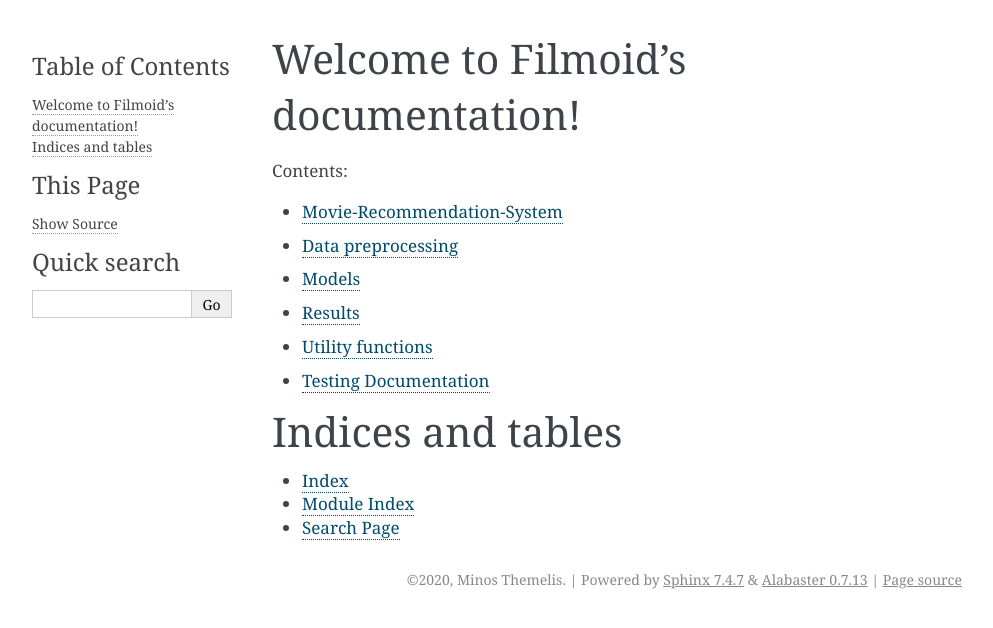
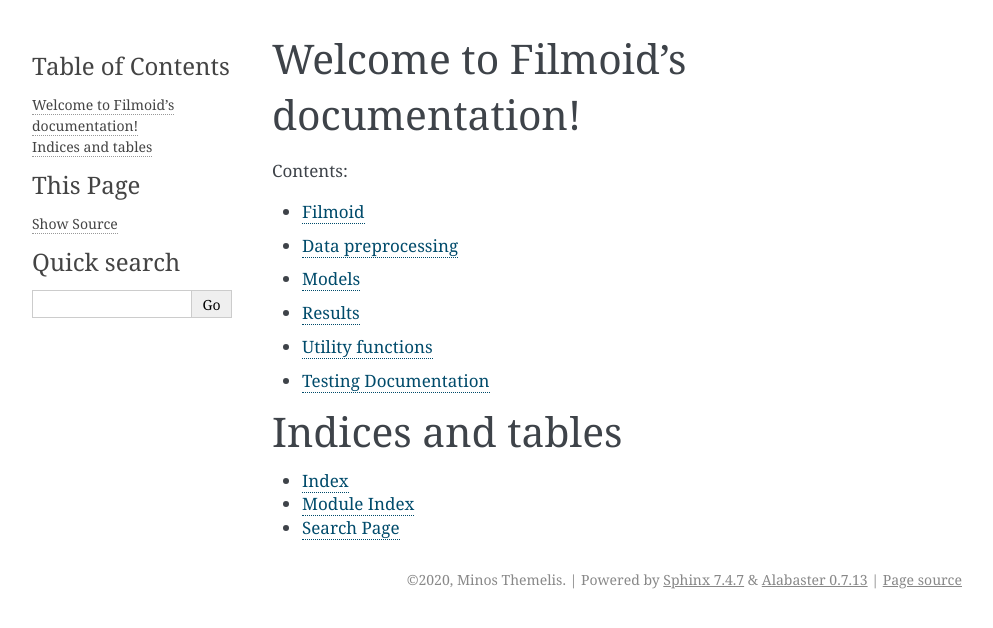
Before and after one commit to minosthem/filmoid, a Sphinx documentation site: the page built from docs/source/index.rst, in a window 1280 px wide. Shown: the top 628 px of the page, without its empty margins (148-1141 px from the left). Built offline with Sphinx 7.4.7, drawn with Linux system fonts in a browser that asks for light colours.

Commit message:
Update movie-recommendation-system.rst

```diff
--- a/docs/source/movie-recommendation-system.rst
+++ b/docs/source/movie-recommendation-system.rst
@@ -1,8 +1,8 @@
-Movie-Recommendation-System
+Filmoid
 ===========================
 
 .. toctree::
-   :caption: Movie-Recommendation-System
+   :caption: Filmoid
 
 .. automodule:: main
    :members:
```
